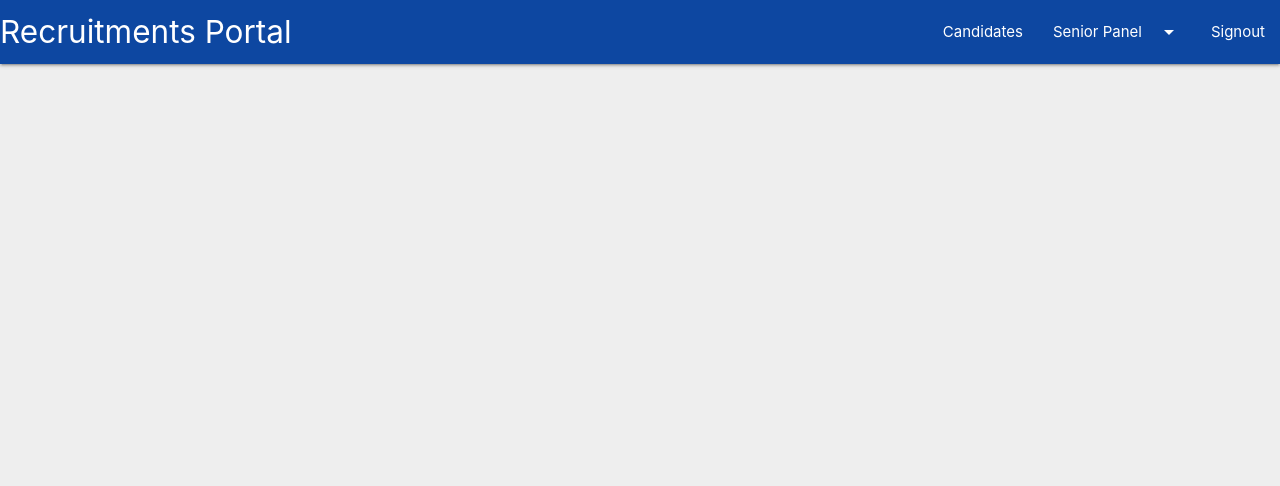
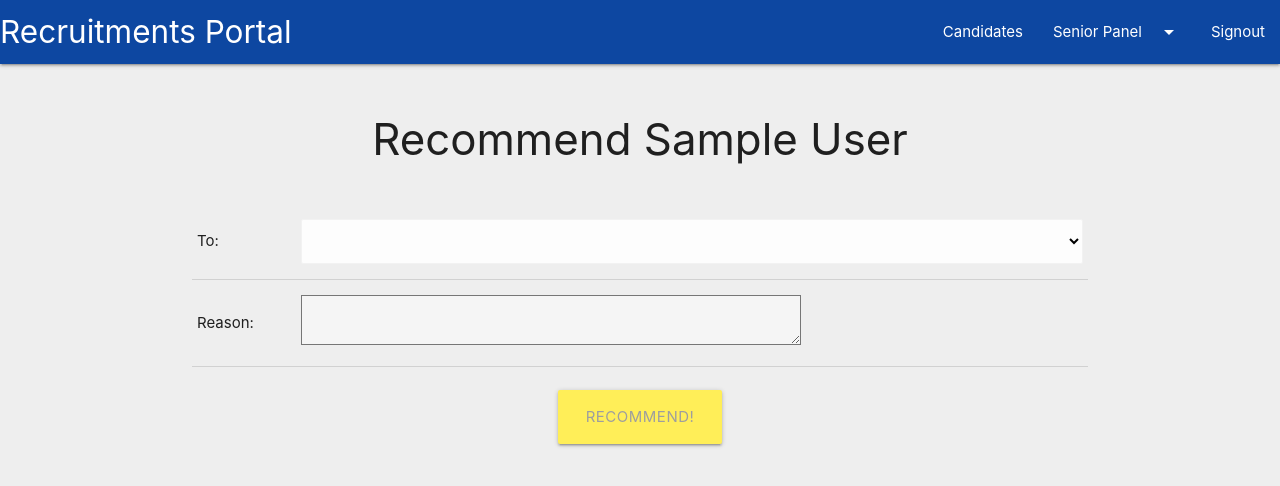
Before and after one commit to nayan2000/Recruitments-Portal, a Django app: a page that uses Base/recportal/templates/recportal/base.html in a window 1280 px wide. Shown: the top 486 px of the page. Run offline with Django 3.2, Linux system fonts and the light colour scheme; a user stored in the database is signed in; tables that the repository leaves empty hold one stand-in row (values such as "Sample post"); lists and menus that the app fills with data are empty.

Commit message:
Recommendations form fully functional and tested (frontend can also be considered complete)

```diff
--- a/Base/recportal/templates/recportal/base.html
+++ b/Base/recportal/templates/recportal/base.html
@@ -7,6 +7,7 @@
   {% load static %}
   <meta name="viewport" content="width=device-width, initial-scale=1.0"/>
 
+  <link rel="shortcut icon" href="{%  static 'recportal/favicon.ico' %}">
   <link href="https://fonts.googleapis.com/icon?family=Material+Icons" rel="stylesheet">
   <link rel="stylesheet" href="https://cdnjs.cloudflare.com/ajax/libs/materialize/1.0.0-beta/css/materialize.min.css">
 
--- a/Base/recportal/templates/recportal/pitch.html
+++ b/Base/recportal/templates/recportal/pitch.html
@@ -9,10 +9,6 @@
         width: 500px;
         resize: both;
         background-color: #f5f5f5;
-      }
-    .teamtd
-      {
-        width:
       }
   </style>
 {% endblock %}
--- a/Base/recportal/templates/recportal/profile.html
+++ b/Base/recportal/templates/recportal/profile.html
@@ -65,7 +65,7 @@
             <td>
           {% for message in messages %}{% if forloop.counter == 1 %}
             <div class="center-align">
-              {% if message.tags == 'recpmmend error' %}
+              {% if message.tags == 'recommend error' %}
                 <p class="red-text"><i> {{ message }} </i></p>
               {% elif message.tags == 'recommend info' %}
                 <p class="green-text"><i> {{ message }} </i></p>
--- a/Base/recportal/templates/recportal/recommend.html
+++ b/Base/recportal/templates/recportal/recommend.html
@@ -2,4 +2,54 @@
 
 {% block title %}
   <title> Recruitments Portal -- Recommend </title>
+  <style>
+  .txtar
+    {
+      height: 50px;
+      width: 500px;
+      resize: both;
+      background-color: #f5f5f5;
+    }
+  </style>
 {% endblock %}
+
+{% block content %}
+
+  <br>
+    <h3 class="center-align"> Recommend {{candidate.first_name}} {{candidate.last_name}} </h3>
+  <br>
+
+
+  <div class="container">
+  <form action="{% url 'recportal:recommend' first_name=candidate.first_name last_name=candidate.last_name %}" method="post" id="recommend">
+    {% csrf_token %}
+    <table>
+
+      <tr>
+        <td> To: </td>
+        <td>
+          <select form="recommend" name="senior" class="browser-default" required>
+            {% for senior in all_seniors %}{% if senior != request.user %}
+              <option value="{{senior.first_name}}-{{senior.last_name}}">  {{senior.first_name}} {{senior.last_name}} </option>
+            {% endif %}{% endfor %}
+          </select>
+        </td>
+      </tr>
+
+      <tr>
+        <td> Reason: </td>
+        <td> <textarea form="recommend" name="reason" class="txtar"></textarea> </td>
+      </tr>
+
+    </table>
+
+    <br>
+
+    <div class="center-align">
+      <input type="submit" value="recommend!" class="btn-large yellow lighten-1 grey-text">
+    </div>
+
+    <br>
+
+  </form>
+{% endblock %}
--- a/Base/recportal/templates/recportal/signin.html
+++ b/Base/recportal/templates/recportal/signin.html
@@ -6,6 +6,7 @@
   <title> Recruitments Portal -- Sign In </title>
   {% load static %}
   <meta name="viewport" content="width=device-width, initial-scale=1.0"/>
+  <link rel="shortcut icon" href="{%  static 'recportal/favicon.ico' %}">
   <link href="https://fonts.googleapis.com/icon?family=Material+Icons" rel="stylesheet">
   <link rel="stylesheet" href="https://cdnjs.cloudflare.com/ajax/libs/materialize/1.0.0-beta/css/materialize.min.css">
   <!-- <script src="https://cdnjs.cloudflare.com/ajax/libs/materialize/1.0.0-beta/js/materialize.min.js"></script> -->
--- a/Base/recportal/views.py
+++ b/Base/recportal/views.py
@@ -9,6 +9,7 @@ from django.contrib.auth.decorators import login_required, user_passes_test
 from django.shortcuts import render, redirect, get_object_or_404
 
 from recportal.models import *
+
 
 @login_required
 def Candidates(request):
@@ -22,6 +23,7 @@ def Candidates(request):
     else:
         return JsonResponse({'error_message':'Invalid request method.'})
 
+
 @login_required
 def CandidateProfile(request, first_name, last_name):
     ''' the induvisual profile page for each candidate '''
@@ -34,6 +36,7 @@ def CandidateProfile(request, first_name, last_name):
     else:
         return JsonResponse({'error_message':'Invalid request method.'})
 
+
 @login_required
 def Home(request):
     ''' the first page you go to after logging in '''
@@ -43,6 +46,7 @@ def Home(request):
 
     else:
         return JsonResponse({'error_message':'Invalid request method.'})
+
 
 @login_required
 def MyCandidates(request):
@@ -55,6 +59,7 @@ def MyCandidates(request):
 
     else:
         return JsonResponse({'error_message':'Invalid request method.'})
+
 
 @login_required
 def PitchCandidate(request, first_name, last_name):
@@ -78,11 +83,17 @@ def PitchCandidate(request, first_name, last_name):
         except:
             pass
         # then, make sure that all of the data is valid and create the new pitch
+        possible_teams = ['App Dev', 'Backend', 'Frontend', 'Graphics', 'Video']
         try:
             team = data['team']
+            if team not in possible_teams:
+                messages.add_message(request, messages.ERROR, 'Pitch cancelled due to providing an invalid team. Stay away from dev tools.', extra_tags="pitch")
+                return redirect('recportal:profile', first_name=first_name, last_name=last_name)
             title = data['title']
             desc = data['description']
+
             isd = datetime.datetime.strptime(data['issuing_date'], '%Y-%m-%d')
+
             try:
                 dd = datetime.datetime.strptime(data['due_date'], '%Y-%m-%d')
                 task = Task.objects.create(title=title, description=desc, issuing_date=isd, due_date=dd)
@@ -102,12 +113,12 @@ def PitchCandidate(request, first_name, last_name):
             # finally, redirect them to the profile page along with the message
             return redirect('recportal:profile', first_name=first_name, last_name=last_name)
 
-        except Exception as error:
-            print(error)
+        except:
             return HttpResponse('missing credentials.')
 
     else:
         return JsonResponse({'error_message':'Invalid request method.'})
+
 
 @login_required
 def RecommendCandidate(request, first_name, last_name):
@@ -116,10 +127,29 @@ def RecommendCandidate(request, first_name, last_name):
     if request.method == 'GET':
         context = {}
         context['candidate'] = get_object_or_404(Candidate, first_name=first_name, last_name=last_name)
+        context['all_seniors'] = User.objects.all()
         return render(request, 'recportal/recommend.html', context)
+
+    if request.method == 'POST':
+        data = request.POST
+        fn = data["senior"].split("-")[0]
+        ln = data["senior"].split("-")[1]
+        candidate = get_object_or_404(Candidate, first_name=first_name, last_name=last_name)
+        try:
+            senior = User.objects.get(first_name=fn, last_name=ln)
+        except:
+            messages.add_message(request, messages.ERROR, 'Senior does not exist. Stay away from dev tools.', extra_tags="recommend")
+            return redirect('recportal:profile', first_name=first_name, last_name=last_name)
+        reason = data['reason']
+        rec = Recommendation.objects.create(reason=reason, recommending_senior=request.user, recommended_senior=senior, candidate=candidate)
+        print(rec)
+        if rec:
+            messages.add_message(request, messages.INFO, 'Recommended successfully!', extra_tags="recommend")
+        return redirect('recportal:profile', first_name=first_name, last_name=last_name)
 
     else:
         return JsonResponse({'error_message':'Invalid request method.'})
+
 
 @login_required
 def Recommendations(request):
@@ -157,6 +187,7 @@ def Recommendations(request):
 
         return redirect('recportal:recommendations')
 
+
 def SignIn(request):
     if request.method == 'GET':
         ''' Render the signin page '''
@@ -188,6 +219,7 @@ def SignIn(request):
         ''' ideal, this should never be triggered '''
         return JsonResponse({'error_message':'Invalid request method.'})
 
+
 def SignOut(request):
 
     if request.method == 'GET':
```
Also changed, not shown: Base/recportal/static/recportal/favicon.ico (added).
